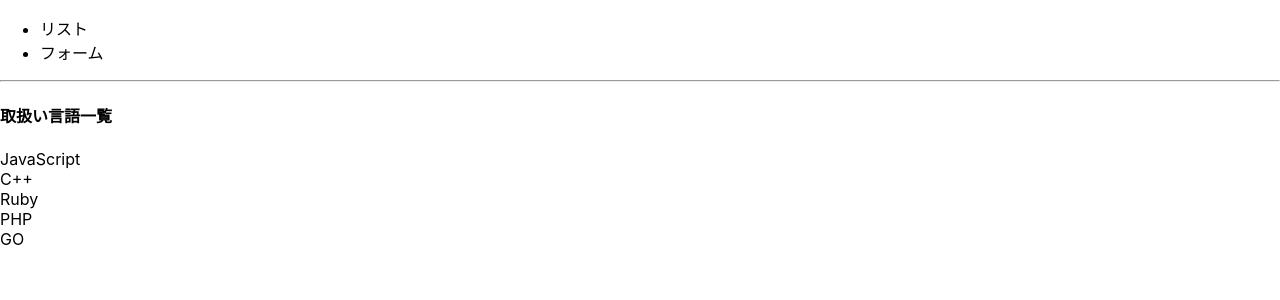
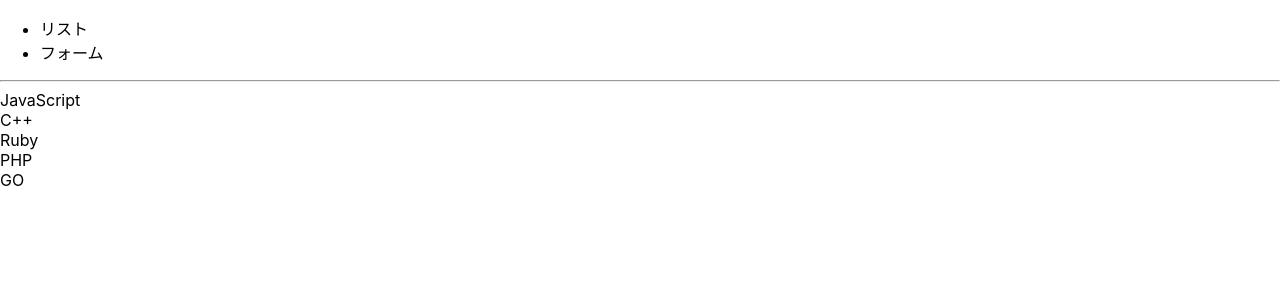
Before and after one commit to GETYAMAME/vercel, a React (Create React App) app: page / in a window 1280 px wide. Shown: the top 300 px of the page. Built offline with nearby package versions, Linux system fonts and the light colour scheme.

Commit message:
入門5fix

```diff
--- a/src/App.js
+++ b/src/App.js
@@ -1,13 +1,19 @@
 import  { List }  from './List';
 import  { Form }  from './Form';
+import { LANGUAGES } from "./const/languages";
 
 import React from 'react';
 import {useState} from 'react';
 
 
 function App() {
-  const [tab, setTab] = useState('list')
-
+  const [tab, setTab] = useState('list');
+  const [langs,setLangs] = useState(LANGUAGES);
+  const addLang = (lang) => {
+    langs.push(lang)
+    setLangs(langs);
+    setTab('list');
+  }
   return (
     <div>
       <header>
@@ -18,7 +24,7 @@
       </header>
       <hr />
       {
-        tab === 'list' ? <List title ="取扱い言語一覧"/> : <Form />
+        tab === 'list' ? <List title ={langs}/> : <Form onAddLang={addLang}/>
       }
     </div>
   );
--- a/src/Form.js
+++ b/src/Form.js
@@ -2,12 +2,13 @@
 import { useState } from 'react'
 import PropTypes from 'prop-types'
 
-export const Form = () => {
-    const [text,setText] = useState();
+export const Form = ({ onAddLang }) => {
+    const [text,setText] = useState('');
 
     const submitForm = (event) => {
         event.preventDefault();
-        console.log(text)
+        onAddLang(text);
+        console.log(text);
     }
 
     return (
--- a/src/List.js
+++ b/src/List.js
@@ -1,18 +1,11 @@
 import React from 'react';
-const LANGUAGES = [
-    'JavaScript',
-    'C++',
-    'Ruby',
-    'PHP',
-    'GO',
-]
+
 
 export const List = ({title}) => {
     return (
         <div>
-            <h4>{title}</h4>
             {
-                LANGUAGES.map((lang  ,index ) => {
+                title.map((lang,index) => {
                     return <div key={index}>{lang}</div>
                 })
             }
--- /dev/null
+++ b/src/const/languages.js
@@ -0,0 +1,8 @@
+import React from 'react'
+export const LANGUAGES = [
+    'JavaScript',
+    'C++',
+    'Ruby',
+    'PHP',
+    'GO',
+]
```
